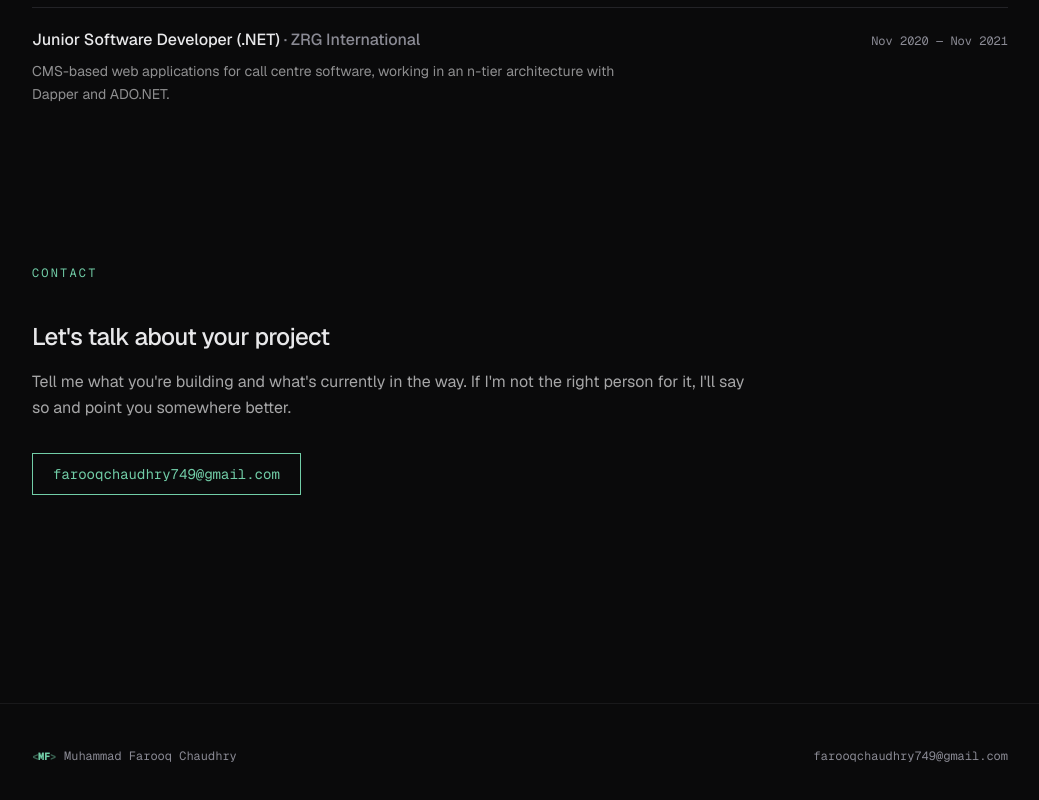
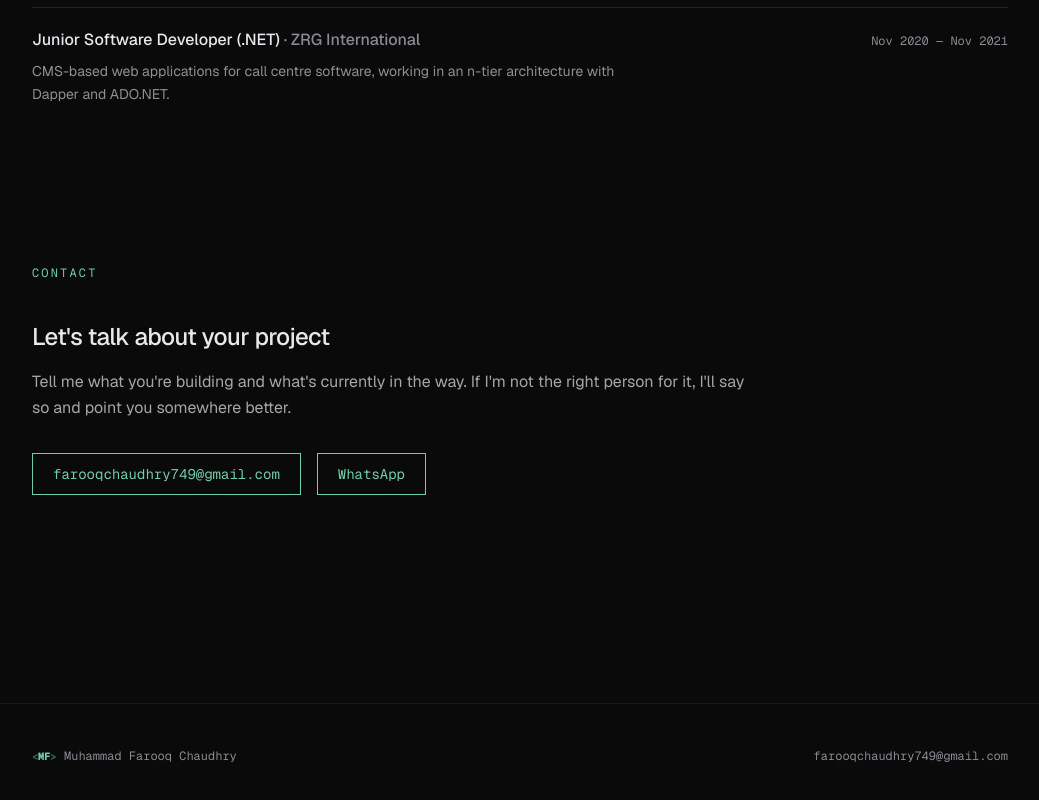
Before and after one commit to mFarooqCh/portfolio, a Next.js app: page / in a window 1280 px wide. Shown: the part 4059-4859 px from the top of the page, without its empty margins (120-1159 px from the left). Built offline with nearby package versions, Linux system fonts and the light colour scheme.

Commit message:
Add WhatsApp contact link

```diff
--- a/app/page.tsx
+++ b/app/page.tsx
@@ -166,12 +166,20 @@ export default function Home() {
           A freelance site whose contact form silently fails is worse than useless.
           Verify delivery to a real inbox before launch, and again after the domain is attached.
         */}
+        <div className="flex flex-wrap gap-4">
           <a
             href="mailto:farooqchaudhry749@gmail.com"
             className="inline-block border border-accent-text px-5 py-2.5 font-mono text-sm text-accent-text transition-colors hover:bg-accent hover:text-bg"
           >
             farooqchaudhry749@gmail.com
           </a>
+          <a
+            href="https://wa.me/923171120889?text=Hi%20there%2C%20I%20want%20to%20know%20more%20about%20your%20services."
+            className="inline-block border border-accent-text px-5 py-2.5 font-mono text-sm text-accent-text transition-colors hover:bg-accent hover:text-bg"
+          >
+            WhatsApp
+          </a>
+        </div>
       </Section>
     </main>
   );
```
Lines whose indentation alone changed are shown as unchanged.
